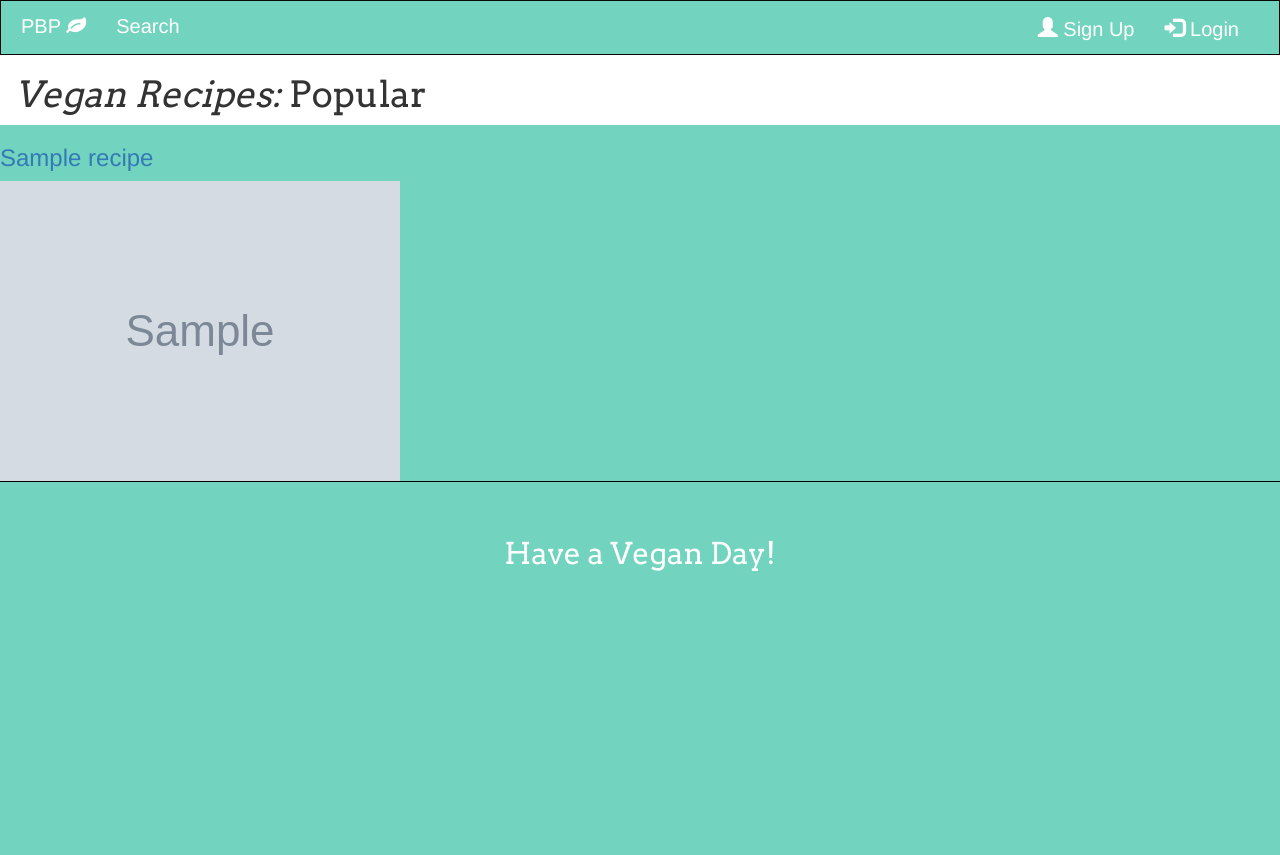
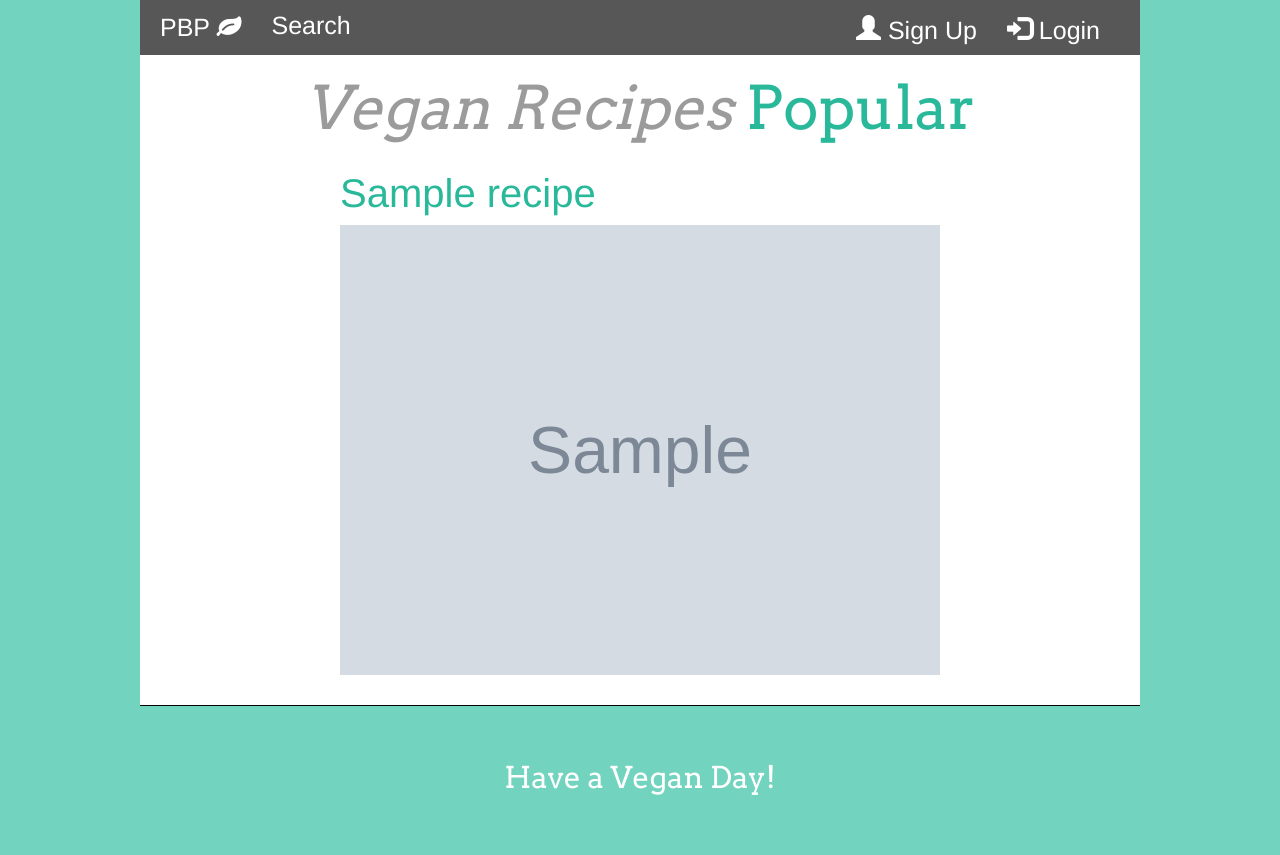
Before and after one commit to a-packer/powered-by-plants, a Flask app: page /popular in a window 1280 px wide. Before the commit the page ends 571 px from the top, so only its background shows below. Run offline with Flask 2, Linux system fonts and the light colour scheme; tables that the repository leaves empty hold one stand-in row (values such as "Sample post"); grey boxes marked "Sample" are stand-in pictures; some libraries are stand-ins or nearby versions.

Commit message:
added styles for cuisine and popular recipe results

```diff
--- a/static/styles/cuisine.css
+++ b/static/styles/cuisine_popular.css
@@ -1,25 +1,23 @@
 
 
-/*_______ Cuisine Page styles______*/
-
 :root {
-    --blue: #1e90ff;
     --green: rgb(41, 185, 154);
     --lightgreen: rgb(114, 211, 190);
     --lightergreen: rgb(200 229 223);
     --white: #ffffff;
     --darkgrey: rgb(48, 48, 48);
+    --mediumgrey: rgb(87, 87, 87);
     --lightgrey: rgb(155, 155, 155);
 }
 
 
 h1 {
-    color: var(--green)
+    color: var(--green);
+    text-align: center;
 }
 h1 em {
-    color: var(--lightgrey)
+    color: var(--lightgrey);
 }
-
 
 .img-responsive {
     width:100%;
@@ -53,3 +51,41 @@ h1 em {
     margin-right: 5px;
     transition: color .8s, background-color 0.8s, padding-inline 0.8s, margin 0.8s, opacity 0.8s;
 }
+
+/* recipe results styles */
+section {
+    background-color: var(--white);
+    width: 100%;
+    padding-left: 10%;
+    padding-right: 10%;
+}
+#cuisine_recipes div, #popular_recipes div {
+    max-width: 600px;
+    margin: auto;
+    padding-bottom: 30px;
+}
+
+img.results {
+    width: 100%;
+}
+h3 a {
+    color: var(--green);
+}
+
+@media only screen and (min-width: 600px) {
+    body {
+        max-width: 1000px;
+        margin: auto;
+    }
+    .img-div {
+        margin-top: 20px;
+        margin-bottom: 20px;
+    }
+
+    h1 {
+        font-size: 60px;
+    }
+    h3 {
+        font-size: 40px;
+    }
+}
--- a/static/styles/main.css
+++ b/static/styles/main.css
@@ -1,8 +1,8 @@
 :root {
-    --blue: #1e90ff;
     --lightgreen: rgb(114, 211, 190);
     --white: #ffffff;
     --darkgrey: rgb(48, 48, 48);
+    --mediumgrey: rgb(87, 87, 87);
     --lightgrey: rgb(155, 155, 155);
   }
 
@@ -11,9 +11,10 @@
 .navbar {
     margin-bottom: 0;
     border-radius: 0;
+    border: none;
     padding-left: 5px;
     padding-right: 10px;
-    background-color: var(--lightgreen);
+    background-color: var(--mediumgrey);
     color: var(--white);
 }
 a.navbar-brand {
@@ -70,10 +71,19 @@ footer p {
 @media only screen and (min-width: 600px) {
 
     .navbar {
-        font-size: 20px;
+        font-size: 25px;
     }
     .navbar-brand {
-        font-size: 20px;
+        font-size: 25px;
+    }
+    article h4 {
+        font-size: 30px;
+    }
+    button a {
+        font-size: 25px;
+    }
+    .btn {
+        font-size: 25px;
     }
 
 }
--- a/static/styles/slider.css
+++ b/static/styles/slider.css
@@ -1,10 +1,10 @@
 :root {
-  --blue: #1e90ff;
   --green: rgb(41, 185, 154);
   --lightgreen: rgb(114, 211, 190);
   --lightergreen: rgb(200 229 223);
   --white: #ffffff;
   --darkgrey: rgb(48, 48, 48);
+  --mediumgrey: rgb(87, 87, 87);
   --lightgrey: rgb(155, 155, 155);
 }
 
--- a/templates/recipe_templates/popular.html
+++ b/templates/recipe_templates/popular.html
@@ -1,14 +1,30 @@
 {% extends "base.html" %}
+
+
+{% block styles %}
+  <link rel="stylesheet" href="../static/styles/cuisine_popular.css">
+{% endblock %}
+
 
 {% block body %}
 
+<section>
+
   <div class="container">
-      <h1 class="display-1"><em>Vegan Recipes: </em>Popular</h1>
+      <h1 class="display-1"><em>Vegan Recipes </em>Popular</h1>
   </div>
 
-  {% for recipe in top_recipes %}
-  <h3><a href="/recipe/{{ recipe.id }}">{{ recipe.title }}</a></h3>
-  <img src="{{ recipe.img }}">
-  {% endfor %}
+
+  <div id="popular_recipes">
+    {% for recipe in top_recipes %}
+    <div>
+      <h3><a href="/recipe/{{ recipe.id }}">{{ recipe.title }}</a></h3>
+      <img src="{{ recipe.img }}" class="results">
+    </div>
+    {% endfor %}
+  </div>
+
+</section>
+
 
 {% endblock %}
```
Also changed, not shown: static/styles/recipe.css (+87 -3 lines), static/styles/search.css (+10 -5 lines), static/styles/user.css (added, +91 -0 lines), templates/recipe_templates/cuisine_recipes.html (+19 -5 lines), templates/recipe_templates/recipe.html (+8 -4 lines), templates/user_templates/user.html (+29 -10 lines).
